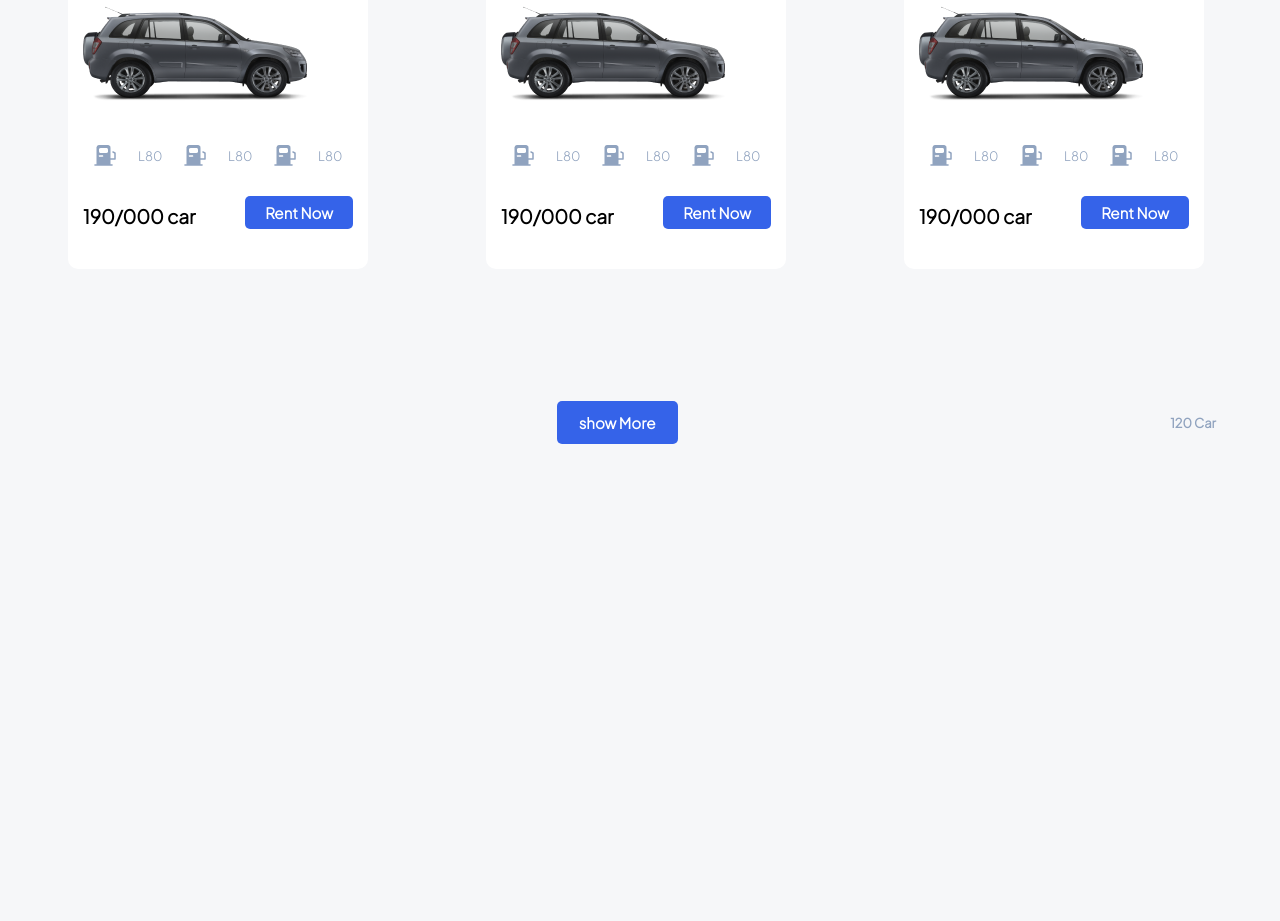
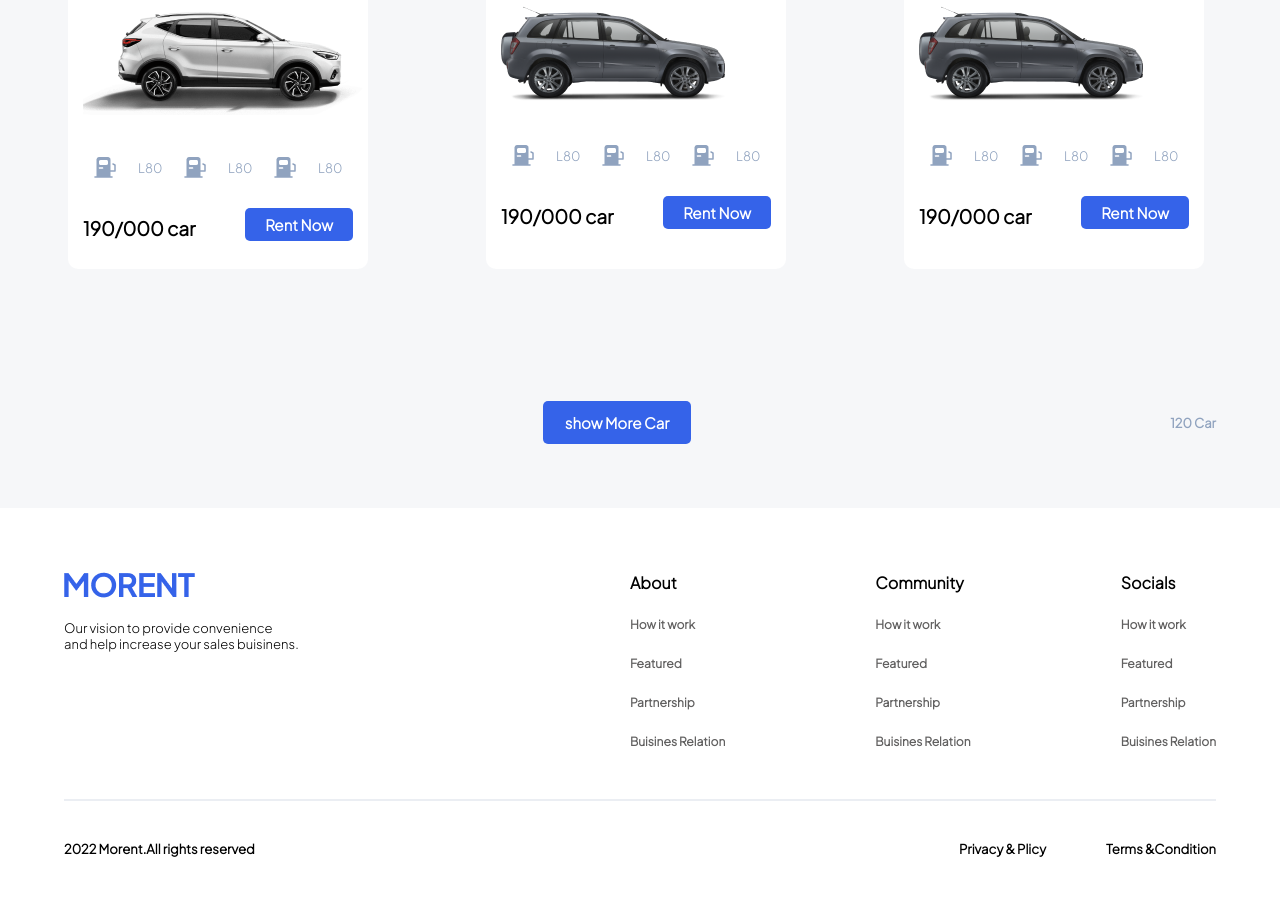
Before and after one commit to MaedehBagheri/car-rent-website, a plain HTML site: page index.html in a window 1280 px wide. Shown: the part 1901-2822 px from the top of the page. Before the commit the page ends 2409 px from the top, so only its background shows below. Drawn offline with nearby package versions, Linux system fonts and the light colour scheme; a web font is replaced by a local one.

Commit message:
end of all styles

```diff
--- a/css/style.css
+++ b/css/style.css
@@ -510,3 +510,78 @@ justify-content:space-between;
     color: #90A3bf;
     font-size: 13px;
 }
+
+/* footer */
+
+.footer{
+    background-color: #ffffff;
+    width: 100%;
+    height:auto;
+    padding: 64px;
+
+}
+
+.footer-detail{
+    display: flex;
+    align-items: center;
+    gap: 15rem;
+    margin-bottom: 5rem;
+}
+@media screen and (max-width:965px){
+    .footer-detail{
+    flex-wrap: wrap;
+        gap: 9rem;
+    }
+}
+.footer-item ul li{
+    margin-top: 2.4rem;
+    font-size: 12px;
+    font-weight: 800;
+    color: #616060;
+}
+.footer-item h3{
+    font-size: 16px;
+    font-weight: 700;
+}
+.footer-logo{
+
+    margin-bottom: 5rem;
+}
+.footer-logo p{
+    font-size: 13px;
+    margin-top: 2rem;
+}
+.main-footer{
+
+    display: flex;
+    flex-wrap: wrap;
+    justify-content: space-between;
+    border-bottom: 2px solid #ebeef3;
+}
+.end-footer{
+    display: flex;
+    justify-content: space-between;
+    align-items: center;
+    flex-wrap: wrap;
+   margin-top: 4rem;
+}
+
+@media screen and (max-width:568px){
+.privacy{
+    margin-top: 3rem;
+}
+}
+.end-footer p{
+    font-weight: 600;
+    font-size: 13px;
+}
+.privacy{
+    display: flex;
+    gap: 6rem;
+
+}
+.privacy span{
+
+    font-weight: 600;
+    font-size: 13px;
+}
--- a/index.html
+++ b/index.html
@@ -138,7 +138,7 @@
             <span>sport</span>
         </div>
         <div class="catalogue_img">
-            <img src="./assets/images/Car (3).png" alt="">
+            <img src="./assets/images/Car (5).png" alt="">
         </div>
         <div class="icons">
             <img src="./assets/images/Vector2.png" alt="">
@@ -162,7 +162,7 @@
             <span>sport</span>
         </div>
         <div class="catalogue_img">
-            <img src="./assets/images/Car (3).png" alt="">
+            <img src="./assets/images/Car (4).png" alt="">
         </div>
         <div class="icons">
             <img src="./assets/images/Vector2.png" alt="">
@@ -186,14 +186,14 @@
             <span>sport</span>
         </div>
         <div class="catalogue_img">
-            <img src="./assets/images/Car (3).png" alt="">
+            <img src="./assets/images/Car (7).png" alt="">
         </div>
         <div class="icons">
             <img src="./assets/images/Vector2.png" alt="">
             <span>L80</span>
-            <img src="./assets/images/Vector2.png" alt="">
+            <i class='bx bxs-user'></i>
             <span>L80</span>
-            <img src="./assets/images/Vector2.png" alt="">
+            <i class='bx bxs-color'></i>
             <span>L80</span>
         </div>
         <div class="item_3">
@@ -210,7 +210,7 @@
             <span>sport</span>
         </div>
         <div class="catalogue_img">
-            <img src="./assets/images/Car (3).png" alt="">
+            <img src="./assets/images/Car (6).png" alt="">
         </div>
         <div class="icons">
             <img src="./assets/images/Vector2.png" alt="">
@@ -268,7 +268,7 @@
                 <span>sport</span>
             </div>
             <div class="catalogue_img">
-                <img src="./assets/images/Car (6).png" alt="">
+                <img src="./assets/images/Car (1).png" alt="">
             </div>
             <div class="icons">
                 <img src="./assets/images/Vector2.png" alt="">
@@ -292,7 +292,7 @@
                 <span>sport</span>
             </div>
             <div class="catalogue_img">
-                <img src="./assets/images/Car (6).png" alt="">
+                <img src="./assets/images/Car (2).png" alt="">
             </div>
             <div class="icons">
                 <img src="./assets/images/Vector2.png" alt="">
@@ -316,7 +316,7 @@
                 <span>sport</span>
             </div>
             <div class="catalogue_img">
-                <img src="./assets/images/Car (6).png" alt="">
+                <img src="./assets/images/Car (3).png" alt="">
             </div>
             <div class="icons">
                 <img src="./assets/images/Vector2.png" alt="">
@@ -387,8 +387,59 @@
 
 <section class="show-more">
     <div class=""></div>
-    <button class="btn show">show More</button>
+    <button class="btn show">show More Car</button>
     <h3>120 Car</h3>
+</section>
+
+<section class="footer">
+    <div class="main-footer">
+
+        <div class="footer-logo">
+            <img src="./assets/images/Logo.png" alt="">
+            <p>Our vision to provide convenience<br>
+                and help increase your sales buisinens.
+            </p>
+        </div>
+        <div class="footer-detail">
+
+            <div class="footer-item">
+                <h3>About</h3>
+                <ul>
+                    <li>How it work</li>
+                    <li>Featured</li>
+                    <li>Partnership</li>
+                    <li>Buisines Relation</li>
+                </ul>
+            </div>
+            <div class="footer-item">
+                <h3>Community</h3>
+                <ul>
+                    <li>How it work</li>
+                    <li>Featured</li>
+                    <li>Partnership</li>
+                    <li>Buisines Relation</li>
+                </ul>
+            </div>
+            <div class="footer-item">
+                <h3>Socials</h3>
+                <ul>
+                    <li>How it work</li>
+                    <li>Featured</li>
+                    <li>Partnership</li>
+                    <li>Buisines Relation</li>
+                </ul>
+            </div>
+        </div>
+    </div>
+
+    <div class="end-footer">
+        <div class=""><p>2022 Morent.All rights reserved</p></div>
+        <div class="privacy">
+            <span>Privacy & Plicy</span>
+            <span>Terms &Condition</span>
+        </div>
+    </div>
+
 </section>
 </body>
 </html>
```
